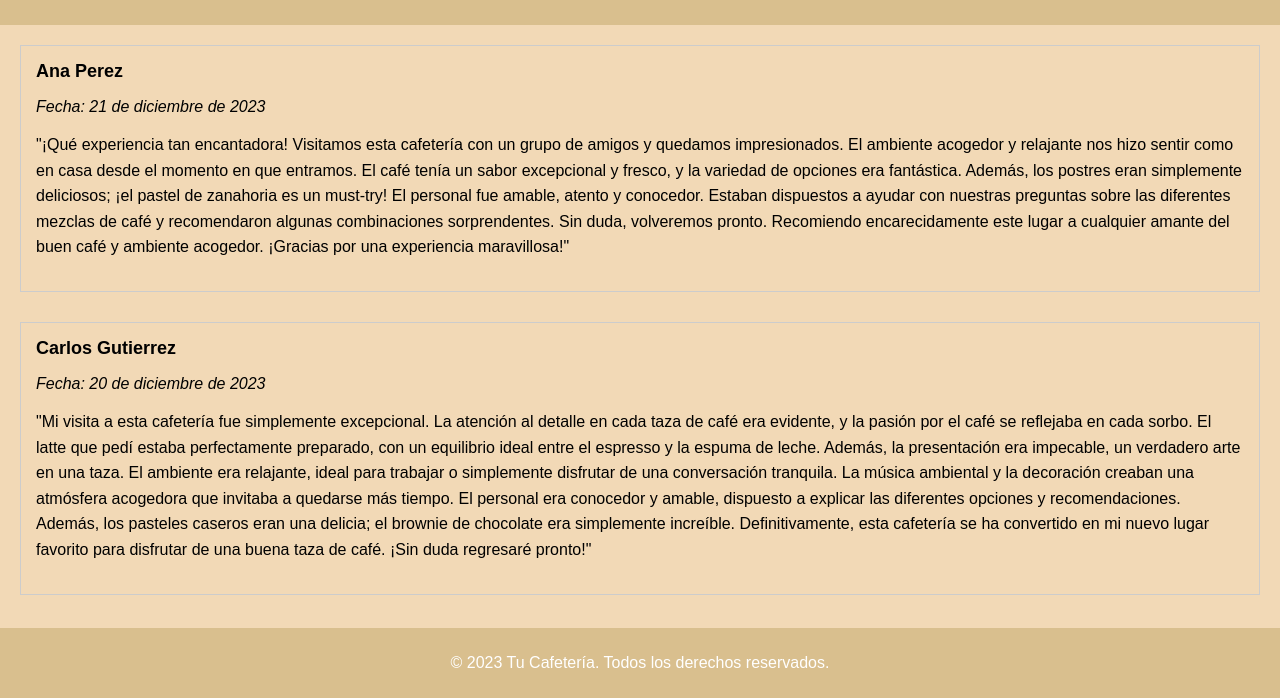
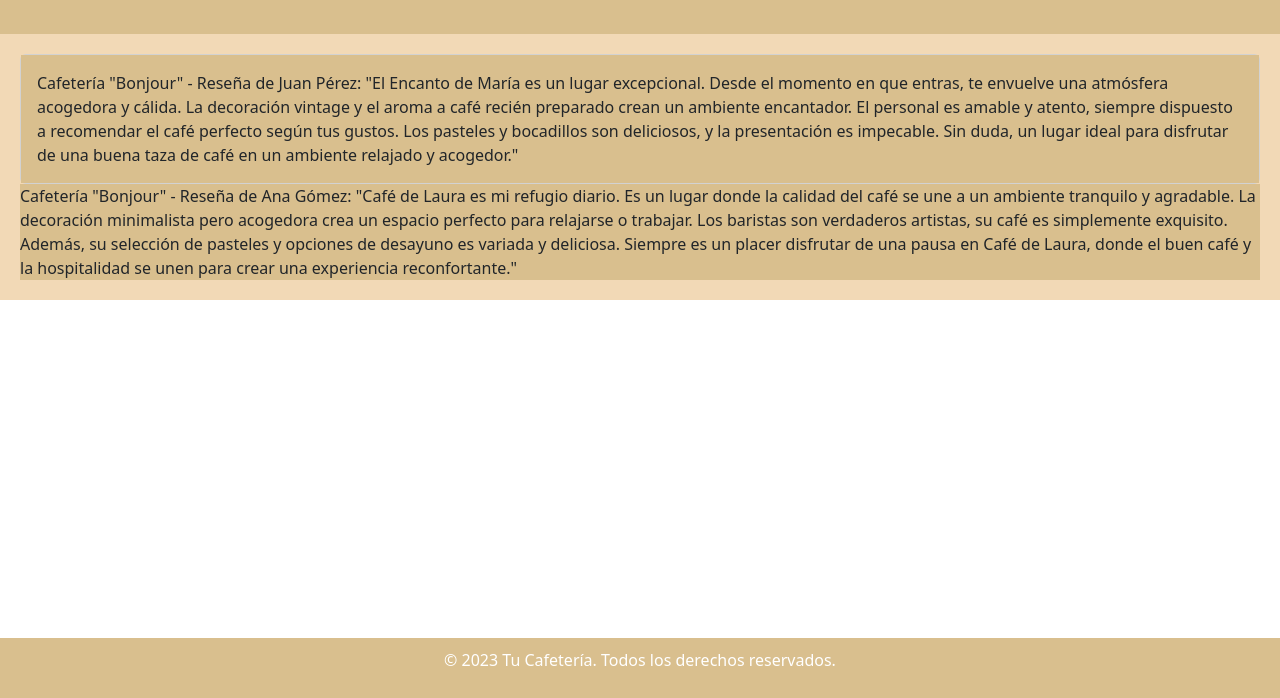
Before and after one commit to boniscontro22/Proyecto-final-Boniscontro-Octavio, a plain HTML site: page pages/reseñas.html in a window 1280 px wide. Shown: the part 102-800 px from the top of the page. Drawn offline with nearby package versions, Linux system fonts and the light colour scheme.

Commit message:
se intento utilizar bootstrap en la page de reseña, todavia falta esto mismo y ademas SASS

```diff
--- a/css/reseña.css
+++ b/css/reseña.css
@@ -11,7 +11,12 @@ body {
     padding: 20px;
     text-align: center;
   }
-
+  main{
+    background-color: #F2D9B6;
+  }
+  .card-body{
+    background-color: #D9BF8E;
+  }
   h1 {
     margin: 0;
   }
@@ -30,29 +35,6 @@ body {
     width: 100%;
   }
 
-  .review {
-    margin-bottom: 30px;
-    border: 1px solid #ccc;
-    padding: 15px;
-  }
-
-  .review-info {
-    margin-bottom: 10px;
-  }
-
-  .review-info h2 {
-    margin-top: 0;
-    font-size: 18px;
-  }
-
-  .date {
-    color: black;
-    font-style: italic;
-  }
-
-  .review-text {
-    line-height: 1.6;
-  }
   nav ul {
     list-style: none;
     padding: 0;
--- a/pages/reseñas.html
+++ b/pages/reseñas.html
@@ -7,6 +7,7 @@
         <meta name="keywords" content="cafeteria, cafe, especialidades, postres, comidas">
         <title>Reseñas</title>
         <link rel="stylesheet" href="../css/reseña.css">
+        <link href="https://cdn.jsdelivr.net/npm/bootstrap@5.3.2/dist/css/bootstrap.min.css" rel="stylesheet" integrity="sha384-T3c6CoIi6uLrA9TneNEoa7RxnatzjcDSCmG1MXxSR1GAsXEV/Dwwykc2MPK8M2HN" crossorigin="anonymous">
       </head>
 <body>
 
@@ -26,40 +27,17 @@
   </header>
 
   <main>
-    <section class="review">
-      <div class="review-info">
-        <h2>Ana Perez</h2>
-        <p class="date">Fecha: 21 de diciembre de 2023</p>
+    <div class="card">
+      <div class="card-body">
+        Cafetería "Bonjour" - Reseña de Juan Pérez:
+        "El Encanto de María es un lugar excepcional. Desde el momento en que entras, te envuelve una atmósfera acogedora y cálida. La decoración vintage y el aroma a café recién preparado crean un ambiente encantador. El personal es amable y atento, siempre dispuesto a recomendar el café perfecto según tus gustos. Los pasteles y bocadillos son deliciosos, y la presentación es impecable. Sin duda, un lugar ideal para disfrutar de una buena taza de café en un ambiente relajado y acogedor."
       </div>
-      <p class="review-text">"¡Qué experiencia tan encantadora! Visitamos esta cafetería con un grupo de amigos y quedamos impresionados. El ambiente acogedor y relajante nos hizo sentir como en casa desde el momento en que entramos.
-
-        El café tenía un sabor excepcional y fresco, y la variedad de opciones era fantástica. Además, los postres eran simplemente deliciosos; ¡el pastel de zanahoria es un must-try!
-
-        El personal fue amable, atento y conocedor. Estaban dispuestos a ayudar con nuestras preguntas sobre las diferentes mezclas de café y recomendaron algunas combinaciones sorprendentes.
-
-        Sin duda, volveremos pronto. Recomiendo encarecidamente este lugar a cualquier amante del buen café y ambiente acogedor. ¡Gracias por una experiencia maravillosa!"
-
-        </p>
-    </section>
-
-    <section class="review">
-      <div class="review-info">
-        <h2>Carlos Gutierrez</h2>
-        <p class="date">Fecha: 20 de diciembre de 2023</p>
+    </div>
+    <class="card">
+      <div class="card-body">
+        Cafetería "Bonjour" - Reseña de Ana Gómez:
+        "Café de Laura es mi refugio diario. Es un lugar donde la calidad del café se une a un ambiente tranquilo y agradable. La decoración minimalista pero acogedora crea un espacio perfecto para relajarse o trabajar. Los baristas son verdaderos artistas, su café es simplemente exquisito. Además, su selección de pasteles y opciones de desayuno es variada y deliciosa. Siempre es un placer disfrutar de una pausa en Café de Laura, donde el buen café y la hospitalidad se unen para crear una experiencia reconfortante."
       </div>
-      <p class="review-text">"Mi visita a esta cafetería fue simplemente excepcional. La atención al detalle en cada taza de café era evidente, y la pasión por el café se reflejaba en cada sorbo.
-
-        El latte que pedí estaba perfectamente preparado, con un equilibrio ideal entre el espresso y la espuma de leche. Además, la presentación era impecable, un verdadero arte en una taza.
-
-        El ambiente era relajante, ideal para trabajar o simplemente disfrutar de una conversación tranquila. La música ambiental y la decoración creaban una atmósfera acogedora que invitaba a quedarse más tiempo.
-
-        El personal era conocedor y amable, dispuesto a explicar las diferentes opciones y recomendaciones. Además, los pasteles caseros eran una delicia; el brownie de chocolate era simplemente increíble.
-
-        Definitivamente, esta cafetería se ha convertido en mi nuevo lugar favorito para disfrutar de una buena taza de café. ¡Sin duda regresaré pronto!"
-
-        </p>
-    </section>
-
   </main>
 
   <footer>
```
